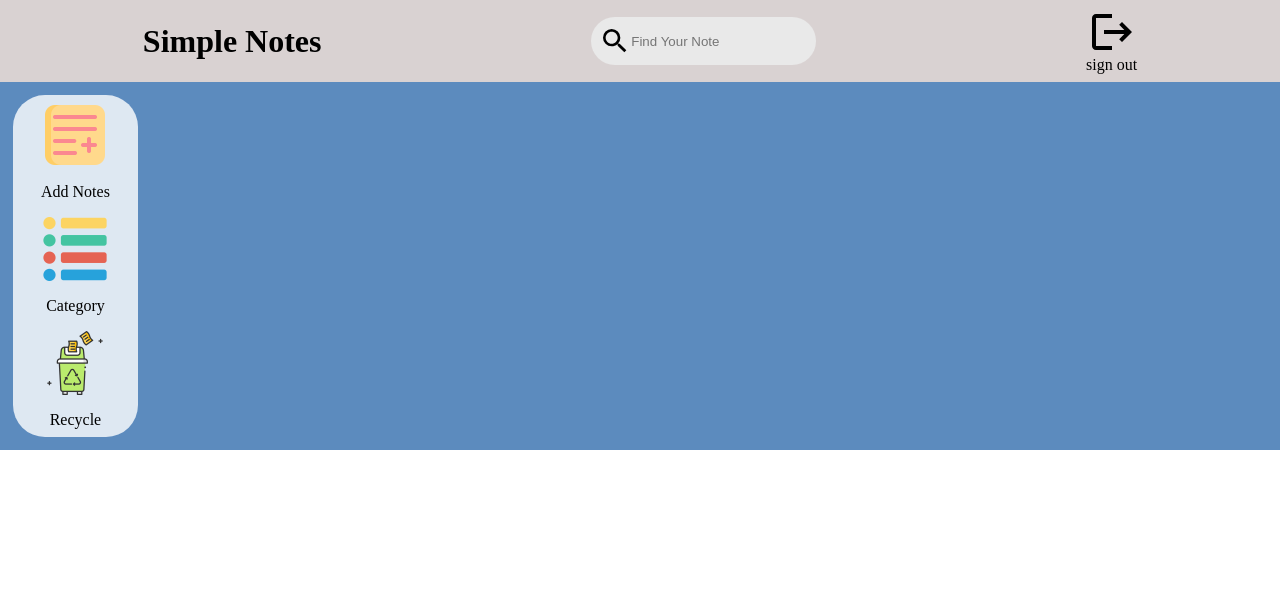
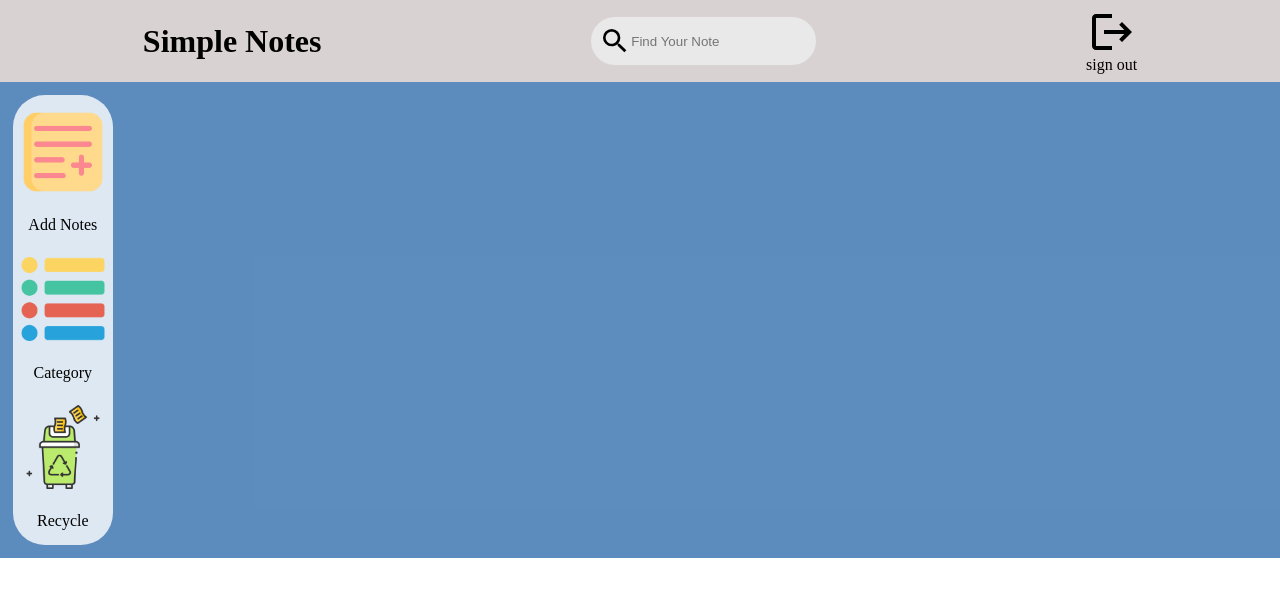
Before and after one commit to Laboratoria/LIM016-notes, a React (Create React App) app: page /viewnotes in a window 1280 px wide. Shown: the top 596 px of the page. Built offline with nearby package versions, Linux system fonts and the light colour scheme; no server answers; the database is empty; a web font is replaced by a local one.

Commit message:
funcion de eliminar notas y estilos a boton de opciones

```diff
--- a/src/Estilos/Note.scss
+++ b/src/Estilos/Note.scss
@@ -1,12 +1,9 @@
 @import url('https://fonts.googleapis.com/css2?family=Risque&display=swap');
 
 .contentNote{
-    display: flex;
-    flex-direction: column;
-    align-items: center;
+    display: grid;
     background-color: rgba(52, 111, 174, 0.8);
     width: 100%;
-    height: 100%;
 }
 
 .box-header{
@@ -60,7 +57,6 @@
     display: flex;
     flex-direction: row;
     width: 100%;
-
 }
 
 #img-option{
@@ -75,17 +71,22 @@
     display: flex;
     flex-direction: column;
     background-color: rgba(255, 255, 255, 0.8);
-    width: 10%;
-    height: 30%;
+    width: 100px;
+    height: 450px;
     justify-content: space-evenly;
     align-items: center;
     margin: 0.8em;
 }
 
 .box-option>img{
-    width: 5em;
-    height: 5em;
+    max-width: 100%;
+    max-height: 100%;
     cursor: pointer;
+    object-fit: contain;
+}
+
+.box-option>p{
+    font-size: 1em;
 }
 
 .note-new{
--- a/src/componentes/Notes.jsx
+++ b/src/componentes/Notes.jsx
@@ -1,6 +1,6 @@
 import React, { useState } from 'react';
 import { MdDeleteForever, MdCreate } from 'react-icons/md';
-import {deleteNote, upDateNote} from '../firebase/firestore';
+import { deleteNote } from '../firebase/firestore';
 
 export const Notes = ( props ) => {
 
@@ -8,19 +8,9 @@ export const Notes = ( props ) => {
 
         const deleteNotes = (idNote) => {
             deleteNote(idNote);
-            const newArrayNotes = props.arrayNotes.filter((objNote)=>objNote.id!==idNote);
+            const newArrayNotes = [...props.arrayNotes].filter((objNote)=>objNote.id!==idNote);
             props.setArrayNotes(newArrayNotes);
-
         }
-        /*
-            upDateNote(, {...newArrayNotes})
-            props.setArrayNotes(newArrayNotes);
-
-            //Eliminar del farebase
-            //Pasar las notas a un nuevo array
-            //Eliminar la nota del newArrayNotes
-            //Actualizar el estado arrayNotes
-       */
 
        return (
         <div key={note.id} className='note-list'>
--- a/src/firebase/config.js
+++ b/src/firebase/config.js
@@ -21,7 +21,6 @@ import {
    getDocs,
    onSnapshot,
    deleteDoc,
-   updateDoc,
  } from "firebase/firestore";
 // Your web app's Firebase configuration
 const firebaseConfig = {
@@ -60,5 +59,4 @@ export {
   getDocs,
   onSnapshot,
   deleteDoc,
-  updateDoc
 }
--- a/src/firebase/firestore.js
+++ b/src/firebase/firestore.js
@@ -7,7 +7,6 @@ import {
     query,
     where,
     getDocs,
-    updateDoc,
     onSnapshot,
     deleteDoc
 } from './config'
@@ -25,4 +24,3 @@ const queryGetNotesByUser = (userId) => query(collection(db, "notes"), where("us
 export const getNotesByUser =  (userId) => getDocs(queryGetNotesByUser(userId));
 export const getNote = (id) => getDoc(doc(db, 'notes', id));
 export const deleteNote = (id) => deleteDoc(doc(db, 'notes', id));
-export const upDateNote = (id, newObjPost) => updateDoc(doc(db, 'post', id), newObjPost);
```
